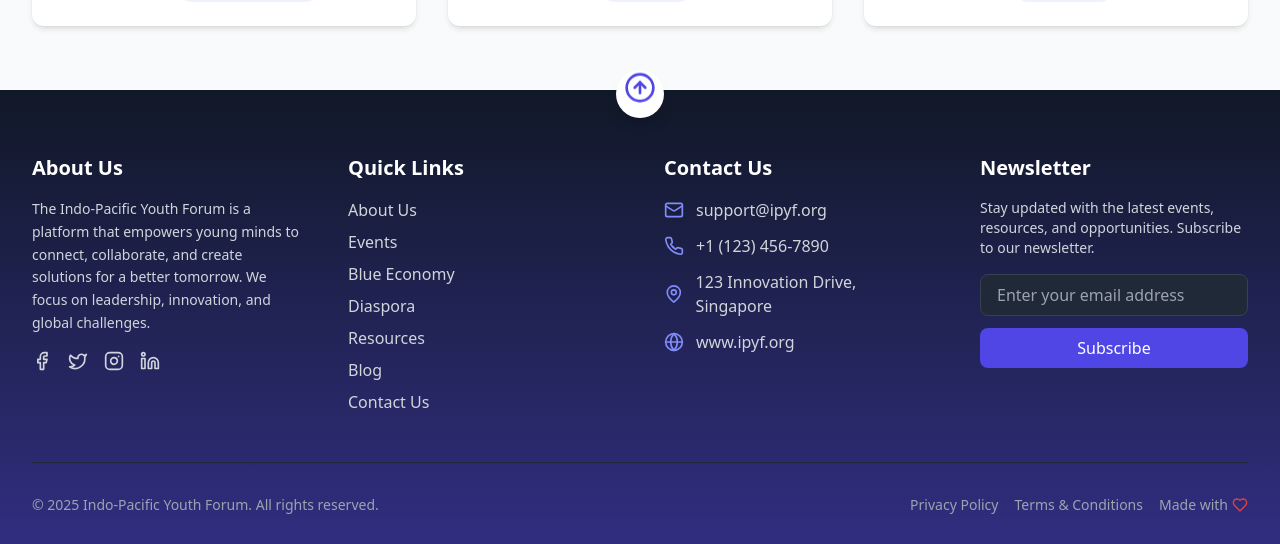
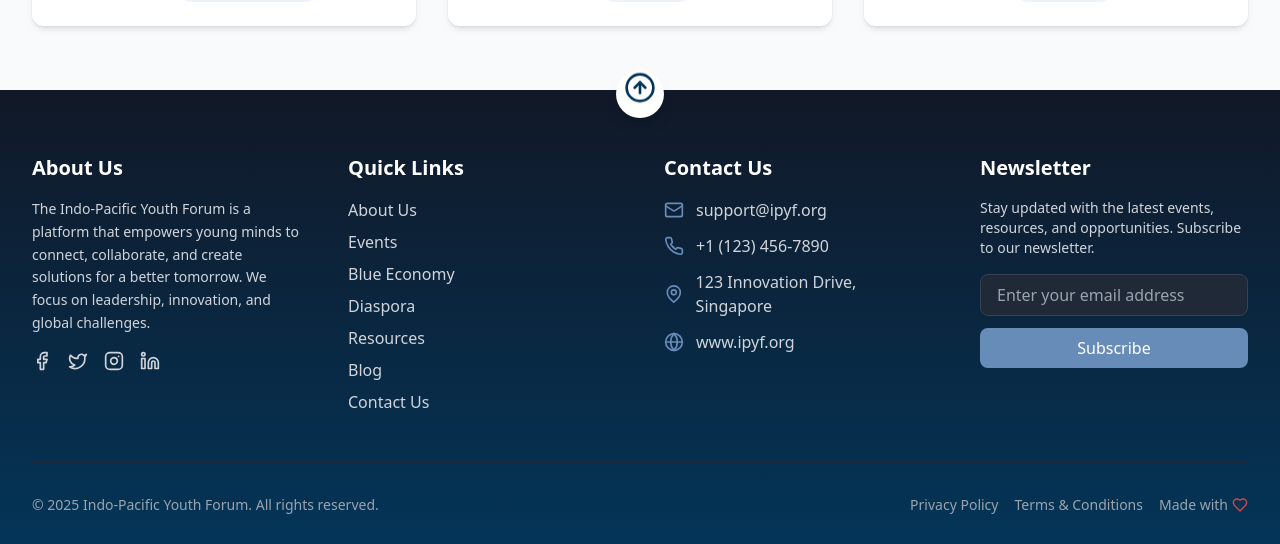
Before and after one commit to devanshtyagi26/Global-Peace-Foundation, a React (Vite) app: page /blog in a window 1280 px wide. Shown: the part 1176-1720 px from the top of the page. Built offline with nearby package versions, Linux system fonts and the light colour scheme.

Commit message:
Footer color pallet

```diff
--- a/src/components/Footer.tsx
+++ b/src/components/Footer.tsx
@@ -29,11 +29,11 @@ const Footer = () => {
   }, [location.pathname]);
 
   return (
-    <footer className="relative text-white bg-gradient-to-b from-gray-900 to-indigo-900">
+    <footer className="relative text-white bg-gradient-to-b from-gray-900 to-[#033558]">
       {/* Scroll to top button */}
       <button
         onClick={scrollToTop}
-        className="absolute p-2 text-indigo-600 transition-all duration-300 transform -translate-x-1/2 bg-white rounded-full shadow-lg -top-5 left-1/2 hover:shadow-xl hover:scale-110 focus:outline-none group"
+        className="absolute p-2 text-[#033558] transition-all duration-300 transform -translate-x-1/2 bg-white rounded-full shadow-lg -top-5 left-1/2 hover:shadow-xl hover:scale-110 focus:outline-none group"
         aria-label="Scroll to top"
       >
         <ArrowUpCircle className="w-8 h-8 animate-bounce group-hover:animate-none" />
@@ -119,25 +119,25 @@ const Footer = () => {
             <h3 className="text-xl font-bold">Contact Us</h3>
             <ul className="space-y-3">
               <li className="flex items-center space-x-3 group">
-                <Mail className="w-5 h-5 text-indigo-400 transition-colors duration-300 group-hover:text-indigo-300" />
+                <Mail className="w-5 h-5 text-[#678cb8] transition-colors duration-300 group-hover:text-indigo-300" />
                 <span className="text-gray-300 transition-colors duration-300 group-hover:text-white">
                   support@ipyf.org
                 </span>
               </li>
               <li className="flex items-center space-x-3 group">
-                <Phone className="w-5 h-5 text-indigo-400 transition-colors duration-300 group-hover:text-indigo-300" />
+                <Phone className="w-5 h-5 text-[#678cb8] transition-colors duration-300 group-hover:text-indigo-300" />
                 <span className="text-gray-300 transition-colors duration-300 group-hover:text-white">
                   +1 (123) 456-7890
                 </span>
               </li>
               <li className="flex items-center space-x-3 group">
-                <MapPin className="w-5 h-5 text-indigo-400 transition-colors duration-300 group-hover:text-indigo-300" />
+                <MapPin className="w-5 h-5 text-[#678cb8] transition-colors duration-300 group-hover:text-indigo-300" />
                 <span className="text-gray-300 transition-colors duration-300 group-hover:text-white">
                   123 Innovation Drive, Singapore
                 </span>
               </li>
               <li className="flex items-center space-x-3 group">
-                <Globe className="w-5 h-5 text-indigo-400 transition-colors duration-300 group-hover:text-indigo-300" />
+                <Globe className="w-5 h-5 text-[#678cb8] transition-colors duration-300 group-hover:text-indigo-300" />
                 <span className="text-gray-300 transition-colors duration-300 group-hover:text-white">
                   www.ipyf.org
                 </span>
@@ -163,7 +163,7 @@ const Footer = () => {
               />
               <button
                 type="submit"
-                className="w-full px-4 py-2 bg-indigo-600 text-white rounded-lg hover:bg-indigo-500 transition-all duration-300 transform hover:translate-y-[-2px] focus:outline-none focus:ring-2 focus:ring-offset-2 focus:ring-indigo-500"
+                className="w-full px-4 py-2 bg-[#678cb8] text-white rounded-lg hover:bg-indigo-500 transition-all duration-300 transform hover:translate-y-[-2px] focus:outline-none focus:ring-2 focus:ring-offset-2 focus:ring-indigo-500"
               >
                 Subscribe
               </button>
```
